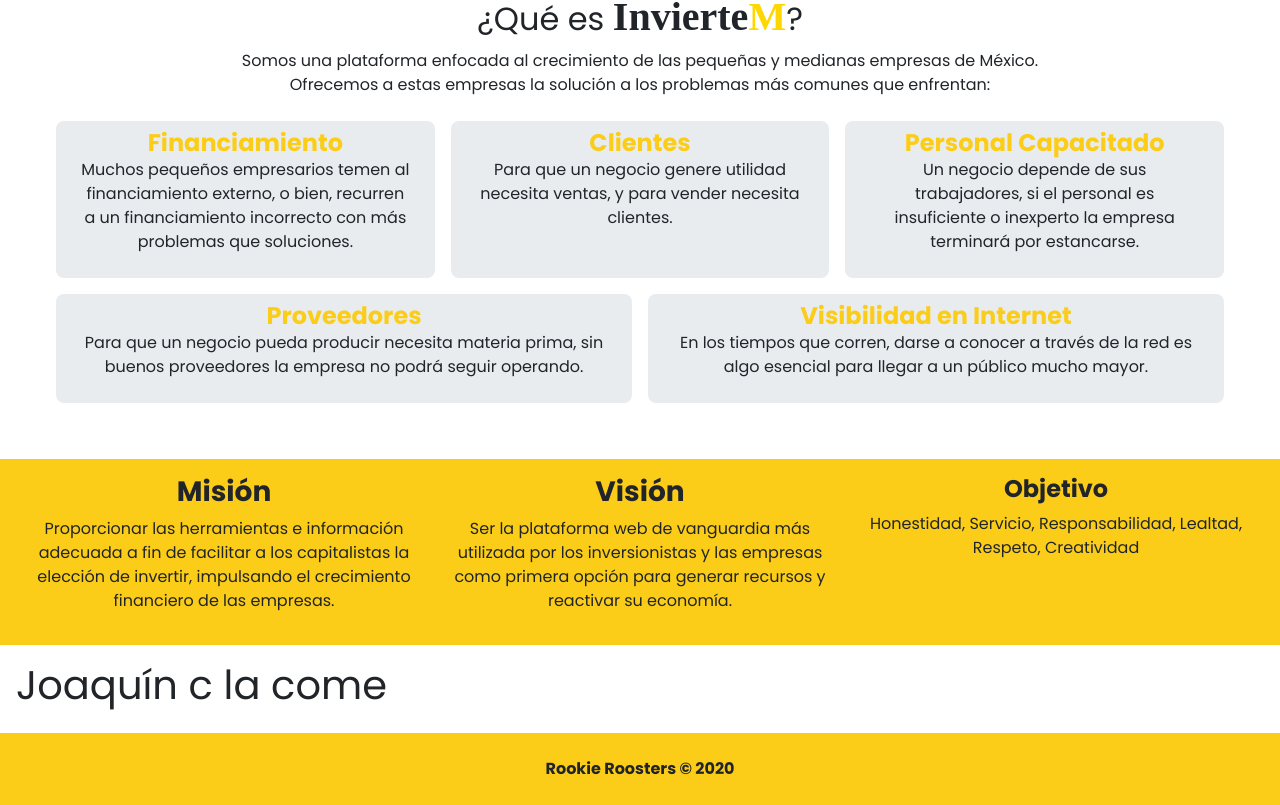
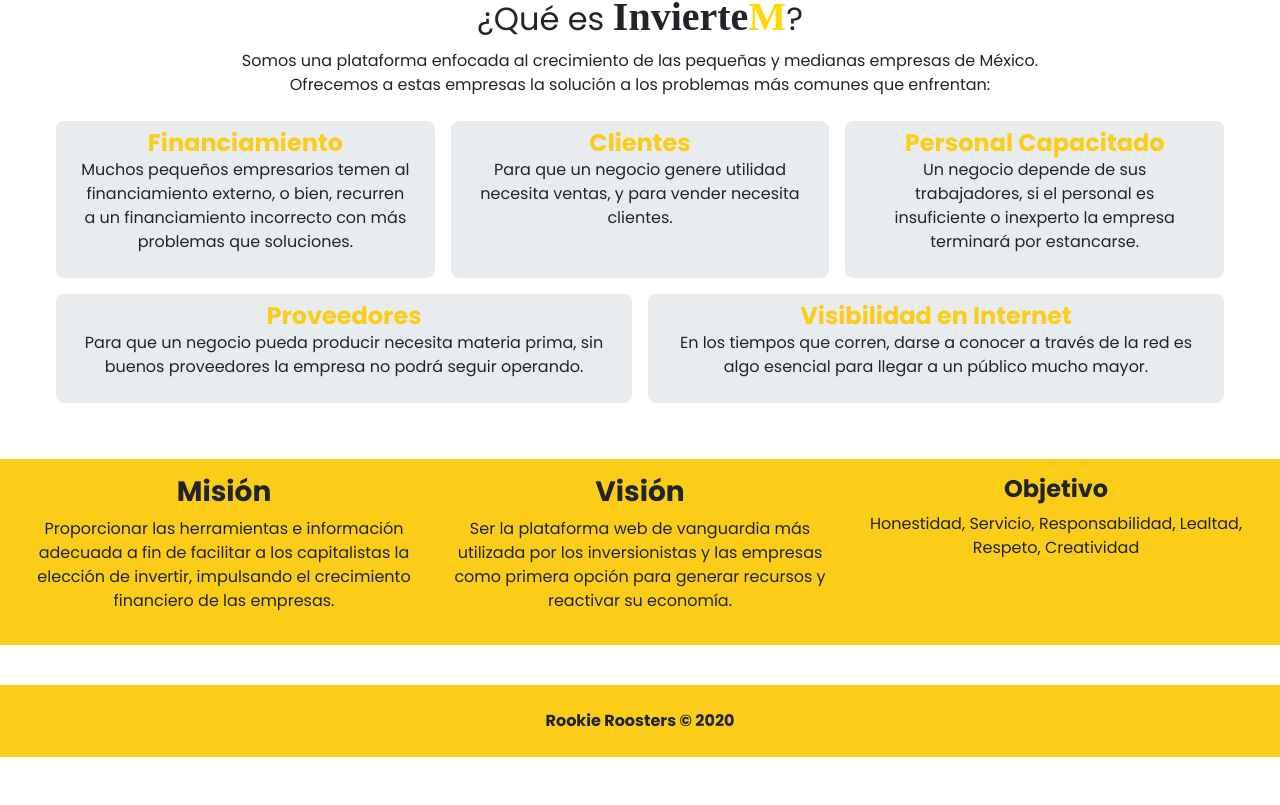
Before and after one commit to manuelgm0518/invierte-m, a Vue app: page / in a window 1280 px wide. Shown: the part 855-1660 px from the top of the page. After the commit the page ends 1612 px from the top, so only its background shows below. Built offline with nearby package versions, Linux system fonts and the light colour scheme; a web font is replaced by a local one.

Commit message:
No pues gou

```diff
--- a/src/views/Home.vue
+++ b/src/views/Home.vue
@@ -88,7 +88,7 @@
 		</b-row>
 
 		<b-row class="bg-white m-0 p-3">
-			<h1>Joaquín c la come</h1>
+			<h1></h1>
 		</b-row>
 	</b-container>
 </template>
```
